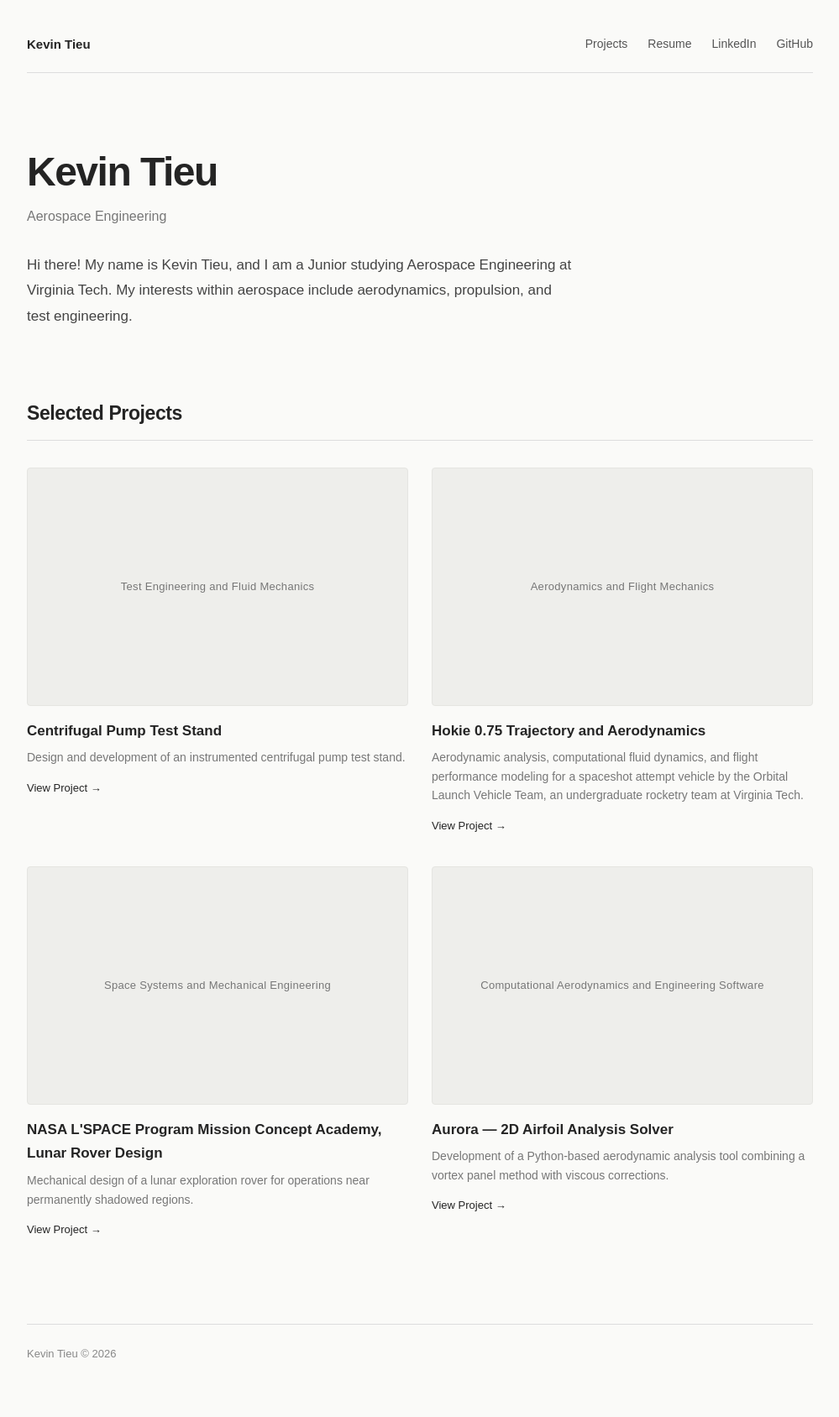
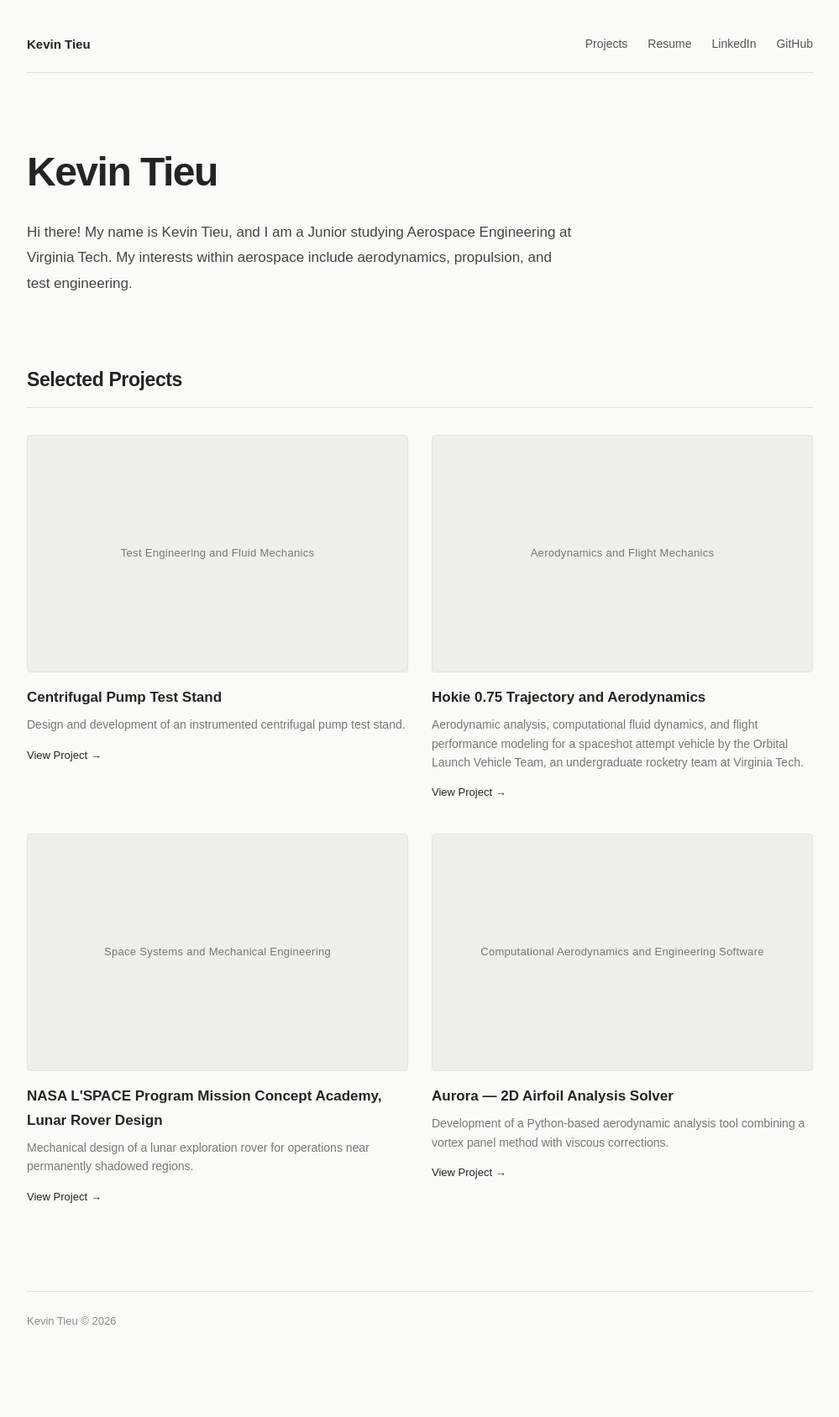
Before and after one commit to kevintieu1/kevintieu1.github.io, a Jekyll site: the page built from index.html, in a window 1280 px wide. Shown: the whole page at 84% size, without its empty margins (140-1139 px from the left). Built offline with Jekyll 4.4.1, drawn with Linux system fonts in a browser that asks for light colours; after the commit the page ends 1649 px from its top, so only the background shows below that.

Commit message:
Update index.html

```diff
--- a/index.html
+++ b/index.html
@@ -26,11 +26,10 @@
   </nav>
 
   <!-- INTRODUCTION -->
-  <header class="hero">
-    <h1>Kevin Tieu</h1>
-    <p class="subtitle">Aerospace Engineering</p>
+<header class="hero">
+  <h1>Kevin Tieu</h1>
 
-    <p class="intro">
+  <p class="intro">
       Hi there! My name is Kevin Tieu, and I am a Junior studying Aerospace Engineering at Virginia Tech. My interests within aerospace include
       aerodynamics, propulsion, and test engineering.
     </p>
```
